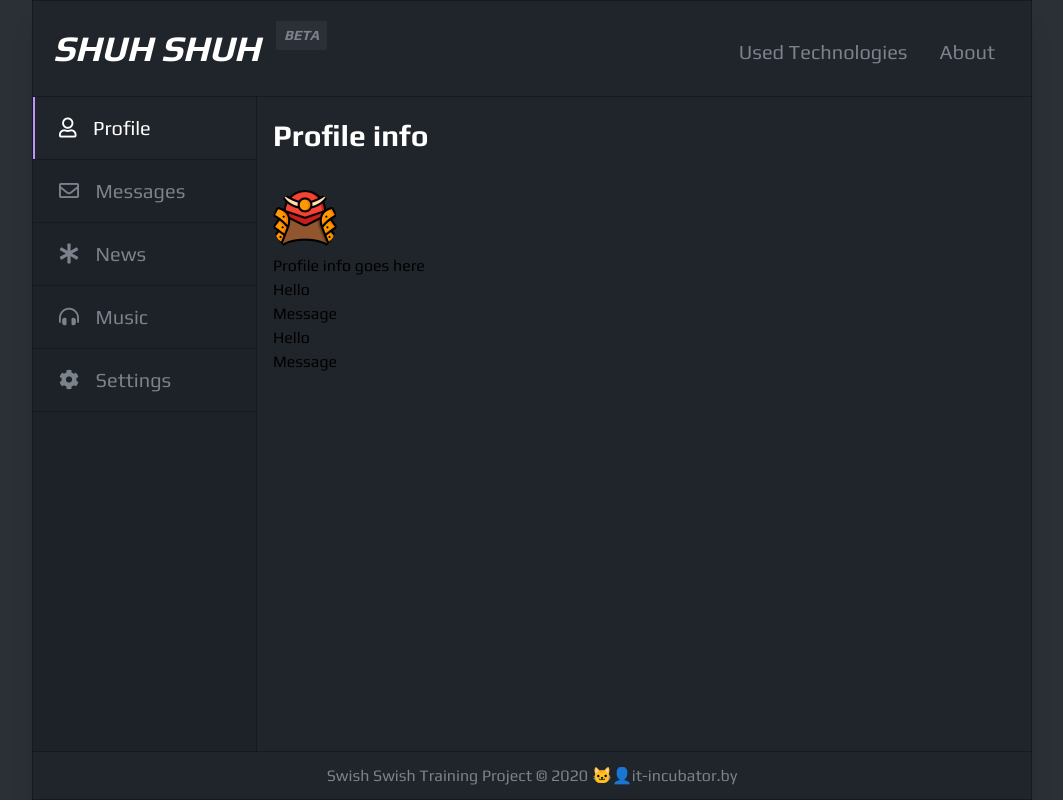
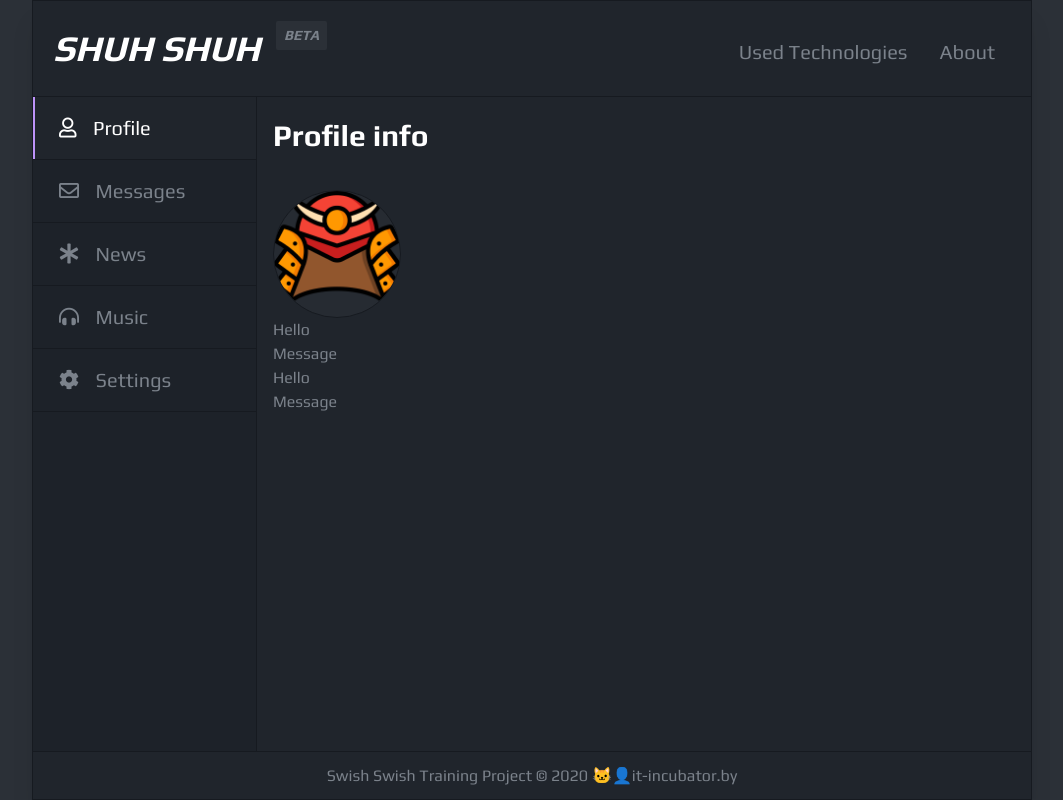
Before and after one commit to TimSeryakov/social-network-tw-ts, a React (Create React App) app: page /profile in a window 1280 px wide. Shown: the whole page, without its empty margins (108-1171 px from the left). Built offline with nearby package versions, Linux system fonts and the light colour scheme.

Commit message:
Profile block changes

```diff
--- a/src/components/Profile/MyPosts/MyPosts.tsx
+++ b/src/components/Profile/MyPosts/MyPosts.tsx
@@ -3,7 +3,7 @@ import {Post} from "./Post/Post"
 
 export const MyPosts = () => {
   return (
-      <section>
+      <section className="text-theme-text">
         <Post title="Hello" message="Message"/>
         <Post title="Hello" message="Message"/>
       </section>
--- a/src/components/Profile/ProfileInfo/ProfileInfo.tsx
+++ b/src/components/Profile/ProfileInfo/ProfileInfo.tsx
@@ -6,12 +6,11 @@ export const ProfileInfo = () => {
       <section className="">
 
         <div>
-          <img className="rounded-full w-16 h-16"
+          <img className="w-32 h-32 bg-theme-bg-secondary rounded-full border border-theme-border flex items-center justify-center"
                src={samurai}
-               alt=""
+               alt={`${samurai} avatar`}
           />
 
-          <h4>Profile info goes here</h4>
         </div>
       </section>
   )
```
